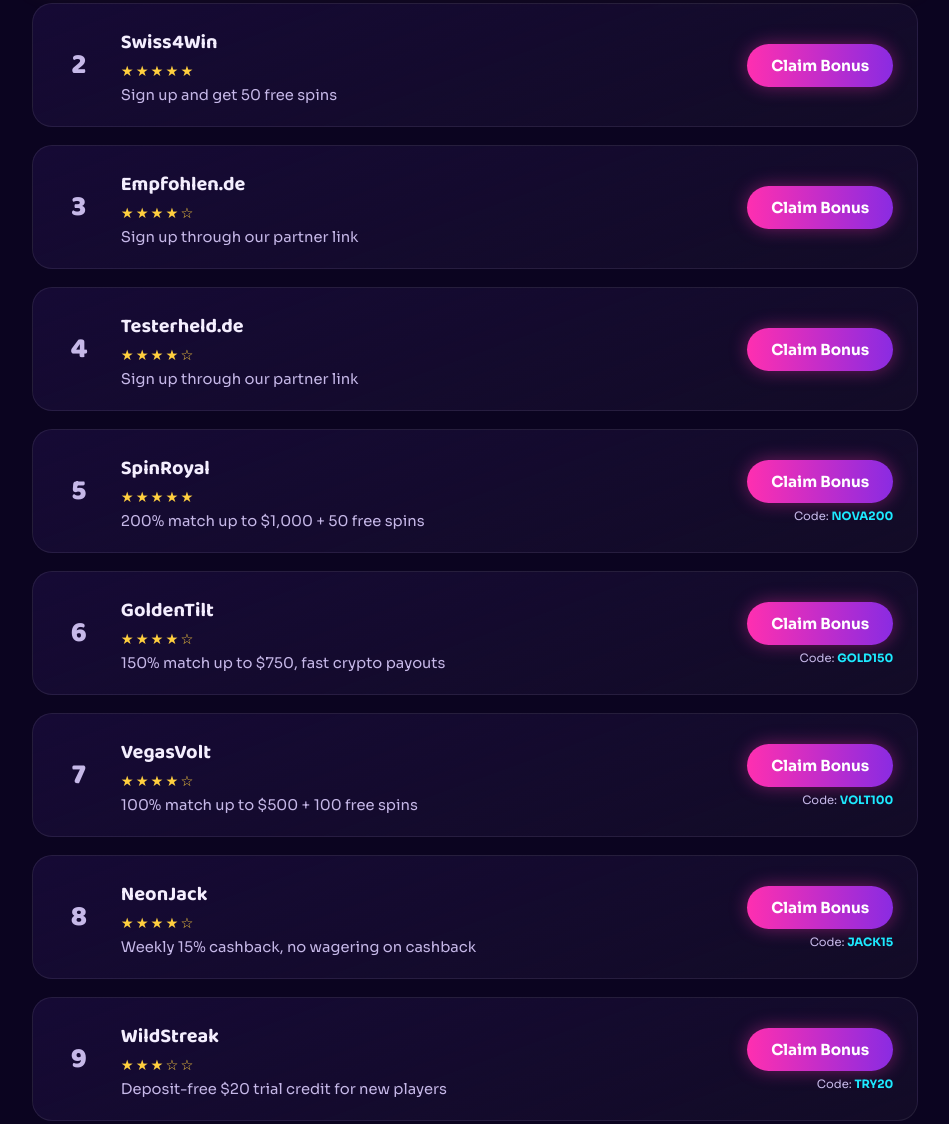
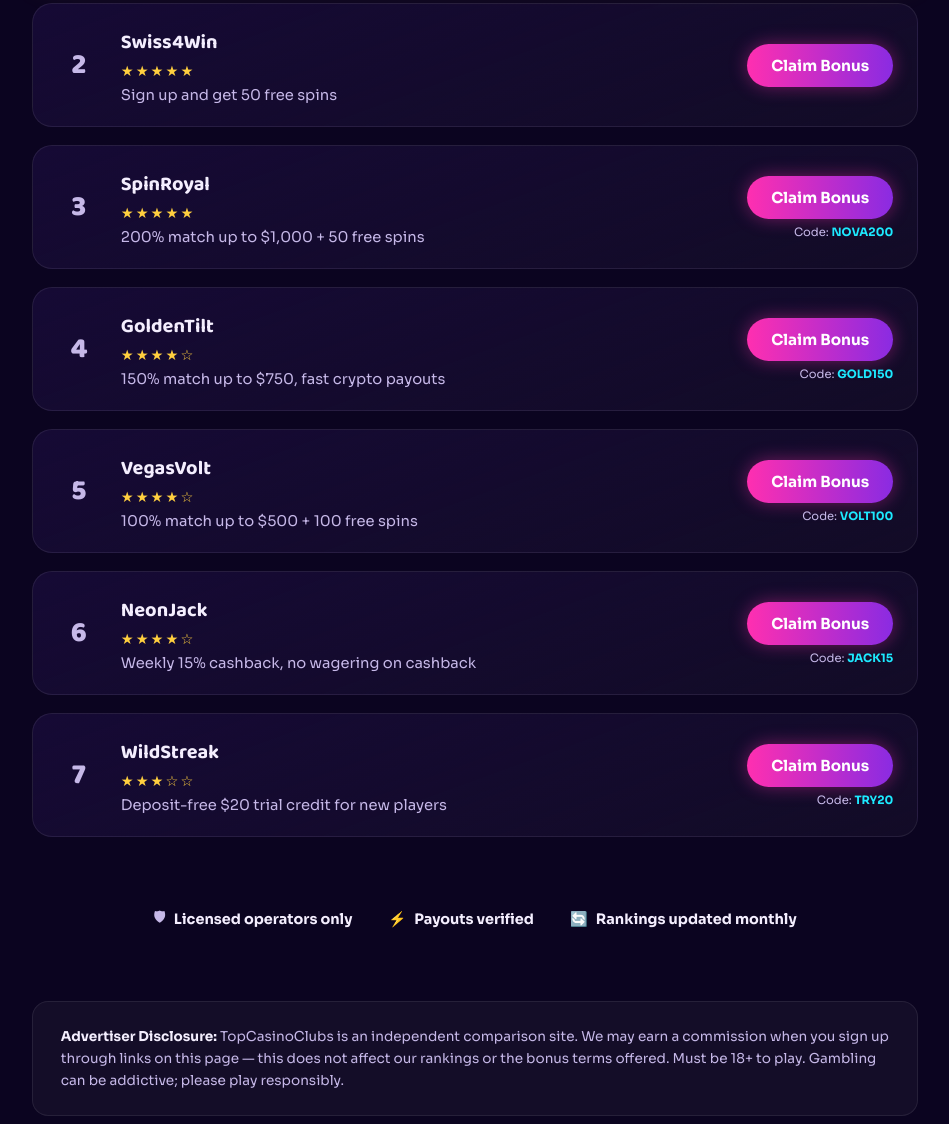
Before and after one commit to iandems/topcasinoclubs, a plain HTML site: page index.html in a window 1280 px wide. Shown: the part 931-2055 px from the top of the page, without its empty margins (165-1114 px from the left). Drawn offline with Linux system fonts and the light colour scheme.

Commit message:
Add files via upload

```diff
--- a/index.html
+++ b/index.html
@@ -301,7 +301,7 @@
   </div>
 
   <div class="stat-strip">
-    <div><b>9</b><span>Casinos Reviewed</span></div>
+    <div><b>7</b><span>Casinos Reviewed</span></div>
     <div><b>$1,000</b><span>Top Bonus</span></div>
     <div><b>24hr</b><span>Avg Payout</span></div>
     <div><b>4.7★</b><span>Avg Rating</span></div>
@@ -329,24 +329,6 @@
     <div class="card">
       <div class="rank">3</div>
       <div class="info">
-        <h3>Empfohlen.de</h3>
-        <div class="stars">★★★★☆</div>
-        <div class="bonus">Sign up through our partner link</div>
-      </div>
-      <div class="cta-col"><a class="btn" href="https://www.empfohlen.de/?r=13441026" rel="sponsored nofollow noopener" target="_blank">Claim Bonus</a></div>
-    </div>
-    <div class="card">
-      <div class="rank">4</div>
-      <div class="info">
-        <h3>Testerheld.de</h3>
-        <div class="stars">★★★★☆</div>
-        <div class="bonus">Sign up through our partner link</div>
-      </div>
-      <div class="cta-col"><a class="btn" href="https://www.testerheld.de/?r=1043282" rel="sponsored nofollow noopener" target="_blank">Claim Bonus</a></div>
-    </div>
-    <div class="card">
-      <div class="rank">5</div>
-      <div class="info">
         <h3>SpinRoyal</h3>
         <div class="stars">★★★★★</div>
         <div class="bonus">200% match up to $1,000 + 50 free spins</div>
@@ -354,7 +336,7 @@
       <div class="cta-col"><a class="btn" href="#" rel="sponsored nofollow noopener" target="_blank">Claim Bonus</a><span class="code">Code: <b>NOVA200</b></span></div>
     </div>
     <div class="card">
-      <div class="rank">6</div>
+      <div class="rank">4</div>
       <div class="info">
         <h3>GoldenTilt</h3>
         <div class="stars">★★★★☆</div>
@@ -363,7 +345,7 @@
       <div class="cta-col"><a class="btn" href="#" rel="sponsored nofollow noopener" target="_blank">Claim Bonus</a><span class="code">Code: <b>GOLD150</b></span></div>
     </div>
     <div class="card">
-      <div class="rank">7</div>
+      <div class="rank">5</div>
       <div class="info">
         <h3>VegasVolt</h3>
         <div class="stars">★★★★☆</div>
@@ -372,7 +354,7 @@
       <div class="cta-col"><a class="btn" href="#" rel="sponsored nofollow noopener" target="_blank">Claim Bonus</a><span class="code">Code: <b>VOLT100</b></span></div>
     </div>
     <div class="card">
-      <div class="rank">8</div>
+      <div class="rank">6</div>
       <div class="info">
         <h3>NeonJack</h3>
         <div class="stars">★★★★☆</div>
@@ -381,7 +363,7 @@
       <div class="cta-col"><a class="btn" href="#" rel="sponsored nofollow noopener" target="_blank">Claim Bonus</a><span class="code">Code: <b>JACK15</b></span></div>
     </div>
     <div class="card">
-      <div class="rank">9</div>
+      <div class="rank">7</div>
       <div class="info">
         <h3>WildStreak</h3>
         <div class="stars">★★★☆☆</div>
```
